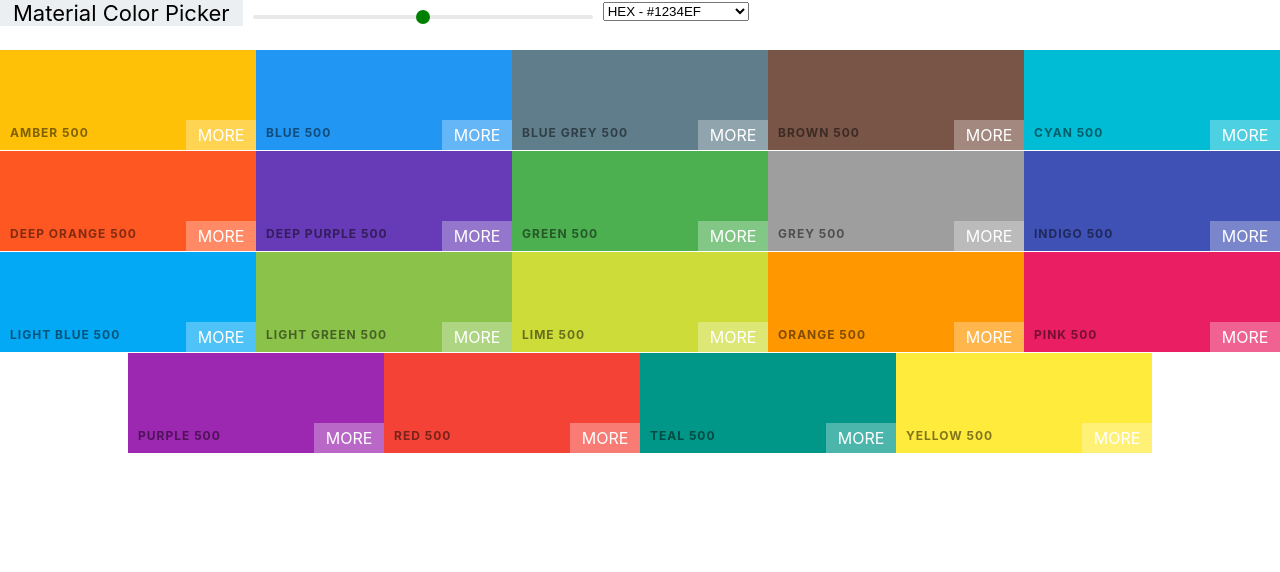
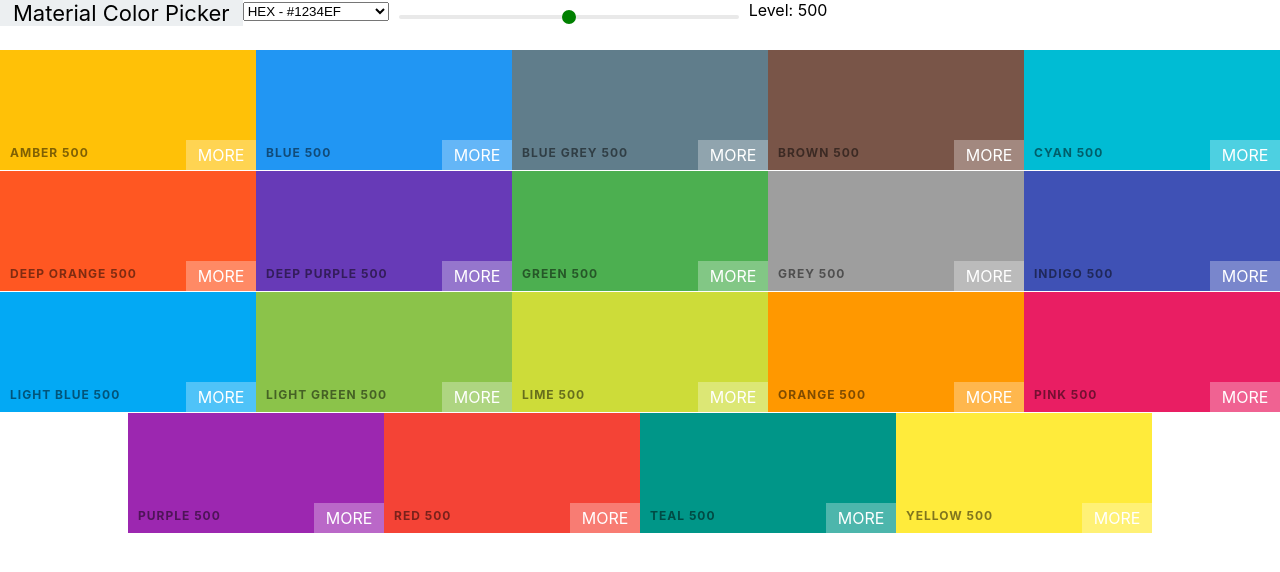
Before and after one commit to elie/materialcolors, a React (Create React App) app: page / in a window 1280 px wide. Shown: the top 572 px of the page. Built offline with nearby package versions, Linux system fonts and the light colour scheme.

Commit message:
getting there

```diff
--- a/src/App.css
+++ b/src/App.css
@@ -1,19 +1,22 @@
 body {
   -webkit-overflow-scrolling: touch;
-      overflow-x: hidden;
-      height: 100%;
+  overflow-x: hidden;
+  height: 100%;
 }
 
 .App {
   text-align: center;
 }
 
-
-.colors, .md-select *, .md-select :after, .md-select :before, .noUi-pips, .noUi-pips *, header .tweet, header .usepanda {
-    box-sizing: border-box;
-    clear: both;
+.colors,
+header {
+  box-sizing: border-box;
+  clear: both;
 }
 
-.colors, body, header, html {
-    min-width: 960px;
+.colors,
+body,
+header,
+html {
+  min-width: 960px;
 }
--- a/src/App.js
+++ b/src/App.js
@@ -61,7 +61,7 @@ class App extends Component {
 
     return (
       <div>
-        <NavBar handleFormatChange={this.changeFormat} isShowingAllColors={this.state.showingAllColors} handleColorVal={this.changeColors} />
+        <NavBar level={this.state.level} handleFormatChange={this.changeFormat} isShowingAllColors={this.state.showingAllColors} handleColorVal={this.changeColors} />
         <div className="App colors">{colorBoxes}</div>
         <div>
           {!this.state.showingAllColors && <button onClick={this.navigateBack}>GO BACK</button>}
--- a/src/ColorBox.css
+++ b/src/ColorBox.css
@@ -1,6 +1,6 @@
 .color {
   margin: 0 auto;
-  height: 100px;
+  height: 120px;
   display: inline-block;
   width:20%;
   position: relative;
--- a/src/NavBar.css
+++ b/src/NavBar.css
@@ -5,6 +5,9 @@
     font-size: 22px;
     background: #ECEFF1;
     float: left;
+}
+.slider-container {
+  display: inline-block;
 }
 
 .slider {
--- a/src/NavBar.js
+++ b/src/NavBar.js
@@ -2,13 +2,12 @@ import "rc-slider/assets/index.css";
 
 import React, { Component } from "react";
 import Slider from "rc-slider";
-import "./NavBar.css"
+import "./NavBar.css";
 
 class NavBar extends Component {
   constructor(props) {
     super(props);
     this.state = {
-      level: 50,
       value: "HEX - #1234EF"
     };
     this.changeColor = this.changeColor.bind(this);
@@ -23,18 +22,19 @@ class NavBar extends Component {
     this.setState({ value: event.target.value });
   }
   render() {
+    console.log("STATE!", this.state)
     return (
       <div>
         <header>
-        <div className="logo">
-          Material Color Picker
-        </div>
+          <div className="logo">Material Color Picker</div>
           <select value={this.state.value} onChange={this.handleChange}>
             <option value="HEX - #1234EF">HEX - #1234EF</option>
             <option value="RGB - (255,255,255)">RGB - (255,255,255)</option>
             RGB - (12,12,12,1.0)
           </select>
           {this.props.isShowingAllColors && (
+            <div className="slider-container">
+              <span>Level: {this.props.level}</span>
               <div className="slider">
                 <Slider
                   step={10}
@@ -44,6 +44,7 @@ class NavBar extends Component {
                   onAfterChange={this.changeColor}
                 />
               </div>
+            </div>
           )}
         </header>
       </div>
```
Lines whose indentation alone changed are shown as unchanged.
